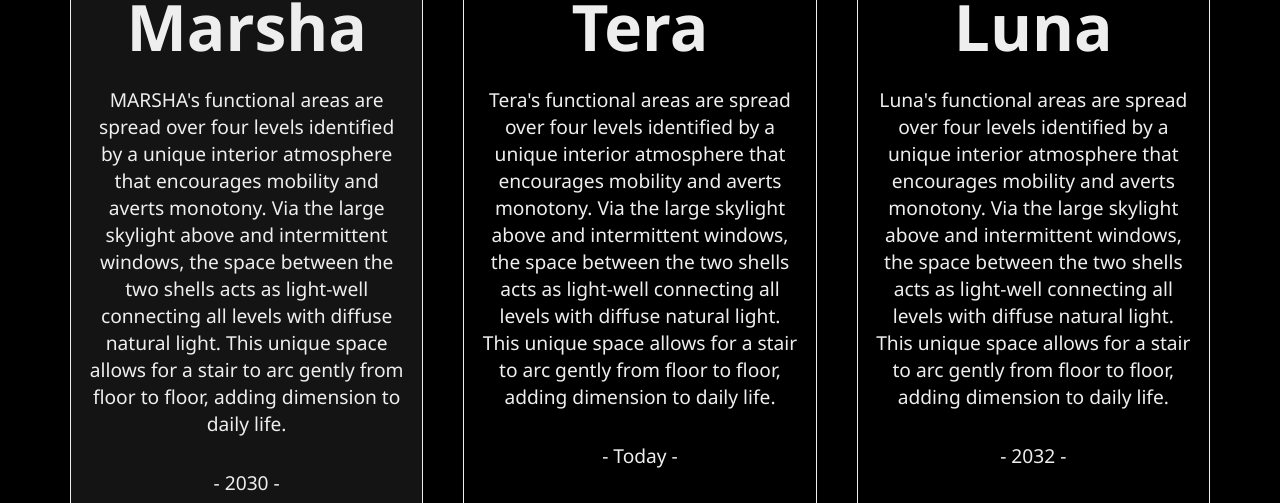
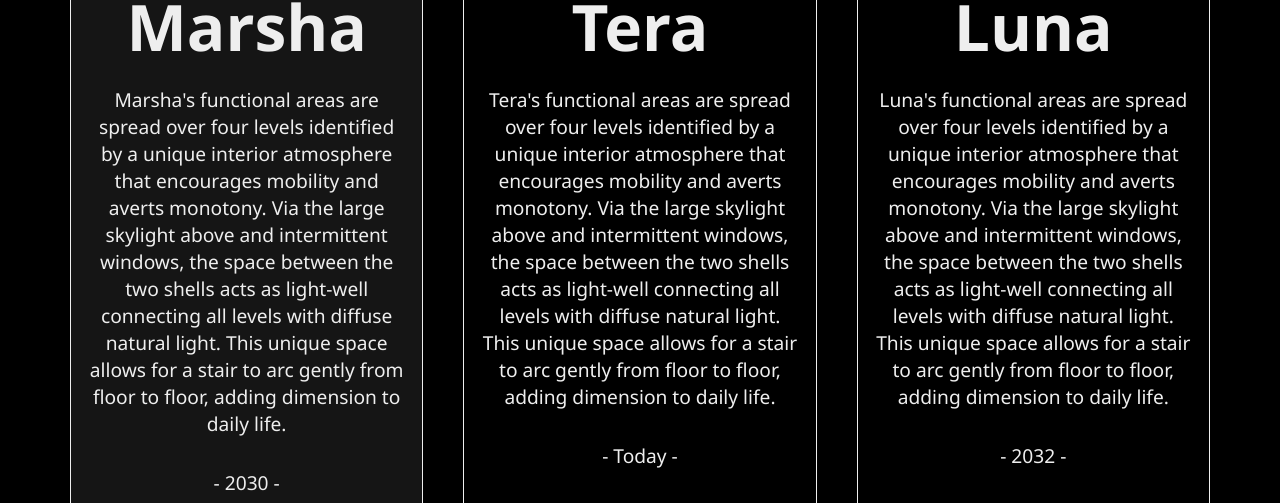
Before and after one commit to Gogoreds/reactProject, a React (Create React App) app: page /projects in a window 1280 px wide. In both pictures the pointer is over the element 246 px from the left and 967 px from the top of the page. Shown: the part 693-1196 px from the top of the page. Built offline with nearby package versions, Linux system fonts and the light colour scheme.

Commit message:
Projects / ProjectsStyles finalized

```diff
--- a/src/components/Projects.js
+++ b/src/components/Projects.js
@@ -9,7 +9,7 @@ const Projects = () => {
             <div className='card'>
                 <h3>Mars Habitat</h3>
                 <span className='loc'>Marsha</span>
-                <p>MARSHA's functional areas are spread over four levels identified by a unique interior atmosphere that encourages mobility and averts monotony. Via the large skylight above and intermittent windows, the space between the two shells acts as light-well connecting all levels with diffuse natural light. This unique space allows for a stair to arc gently from floor to floor, adding dimension to daily life.</p>
+                <p>Marsha's functional areas are spread over four levels identified by a unique interior atmosphere that encourages mobility and averts monotony. Via the large skylight above and intermittent windows, the space between the two shells acts as light-well connecting all levels with diffuse natural light. This unique space allows for a stair to arc gently from floor to floor, adding dimension to daily life.</p>
                 <p>- 2030 -</p>
                 <Link to='/contact' className='btn'>Learn More</Link>
             </div>
--- a/src/components/ProjectsStyles.css
+++ b/src/components/ProjectsStyles.css
@@ -26,7 +26,7 @@
 }
 
 .card:hover {
-    background-color: #141414;
+    background-color: #151515;
 }
 
 .card h3 {
```
